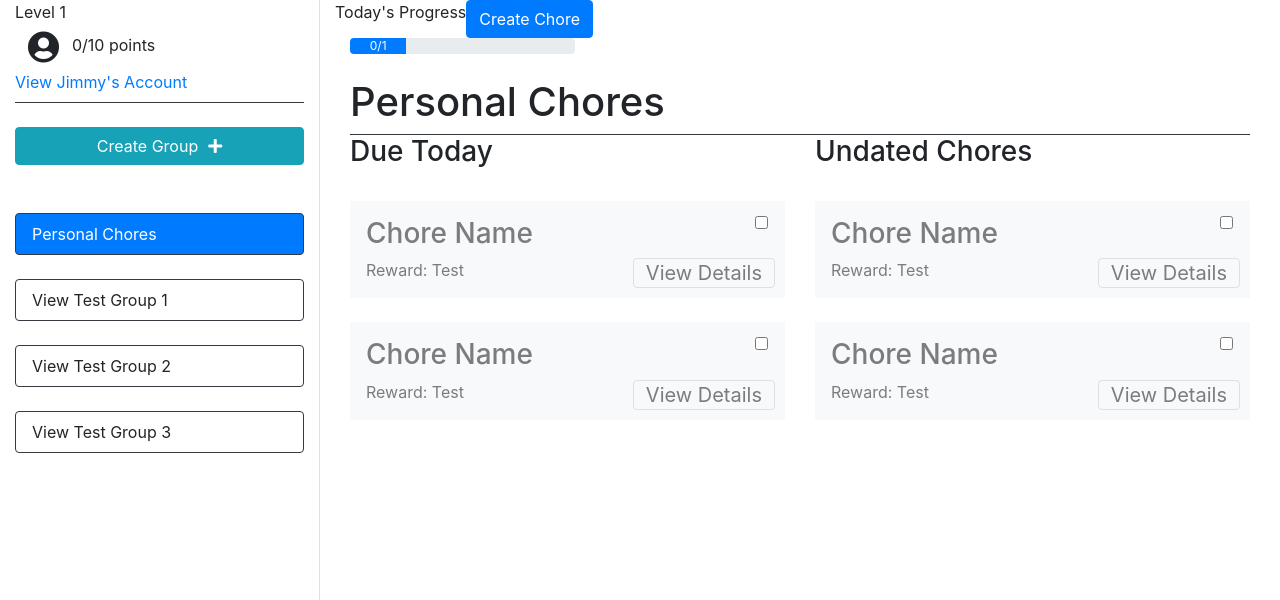
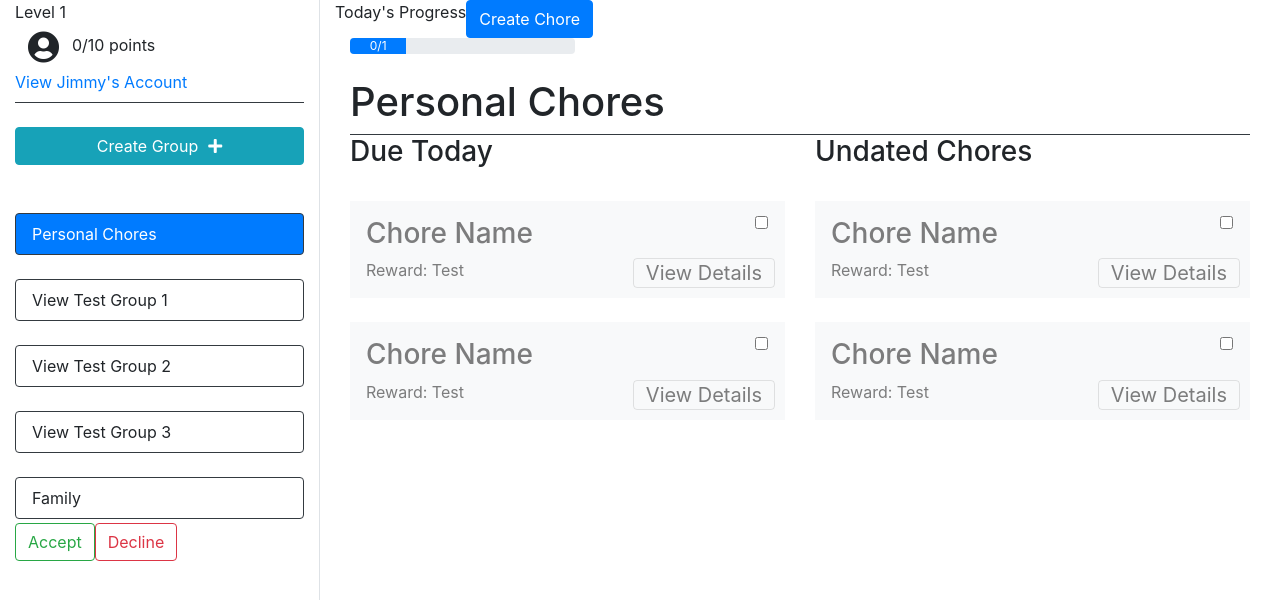
Before and after one commit to BrennanBeeler/CS5340_ChoreChasers, a React (Create React App) app: page /choreManager in a window 1280 px wide. Shown: the top 600 px of the page. Built offline with nearby package versions, Linux system fonts and the light colour scheme.

Commit message:
accept/reject

```diff
--- a/src/components/chore-manager/chore-manager.js
+++ b/src/components/chore-manager/chore-manager.js
@@ -4,6 +4,7 @@ import applicationActions from "../../actions/actions";
 import {connect} from "react-redux";
 import {Link} from "react-router-dom";
 import GroupChores from "./group-chores";
+import PendingGroup from "./pending-group";
 import CreateGroupModal from "../create-group/create-group-modal";
 
 const ChoreManager = ({
@@ -11,8 +12,8 @@ const ChoreManager = ({
                         setActiveGroup,
                         activeGroup,
                         groups,
-                        createGroup
-
+                        createGroup,
+                        pendingGroups
                       }) => {
 
     const [createGroupModal, setCreateGroupModal] = useState(false);
@@ -66,6 +67,14 @@ const ChoreManager = ({
                             </li>
                         )
                     }
+
+                    {
+                        pendingGroups.map(group =>
+                            <PendingGroup
+                              groupName={group}
+                            />
+                        )
+                    }
                 </ul>
             </div>
 
@@ -91,7 +100,8 @@ const ChoreManager = ({
 const stpm = (state) => ({
     profile: state.profiles[state.activeProfile],
     activeGroup: state.activeGroup,
-    groups : state.groups
+    groups : state.groups,
+    pendingGroups: state.pendingGroups,
 })
 
 const dtpm = (dispatch) => ({
--- /dev/null
+++ b/src/components/chore-manager/pending-group.js
@@ -0,0 +1,21 @@
+import React from "react";
+
+const PendingGroup = (props) => {
+  const handleAccept = () => {};
+  const handleReject = () => {};
+  return (
+    <div>
+      <li className={`nav-link nav-item border border-dark`}>
+          {props.groupName}
+      </li>
+      <button className="btn btn-outline-success mt-1" onClick={handleAccept}>
+          Accept
+      </button>
+      <button className="btn btn-outline-danger mt-1" onClick={handleReject}>
+          Decline
+      </button>
+    </div>
+  );
+};
+
+export default PendingGroup;
--- a/src/reducers/application-reducer.js
+++ b/src/reducers/application-reducer.js
@@ -12,7 +12,8 @@ const initialState = {
         }
     },
     activeGroup : "Personal Chores",
-    groups : ["Test Group 1", "Test Group 2", "Test Group 3"]
+    groups : ["Test Group 1", "Test Group 2", "Test Group 3"],
+    pendingGroups: ["Family"]
 }
 
 const applicationReducer = (state = initialState, action) => {
```
